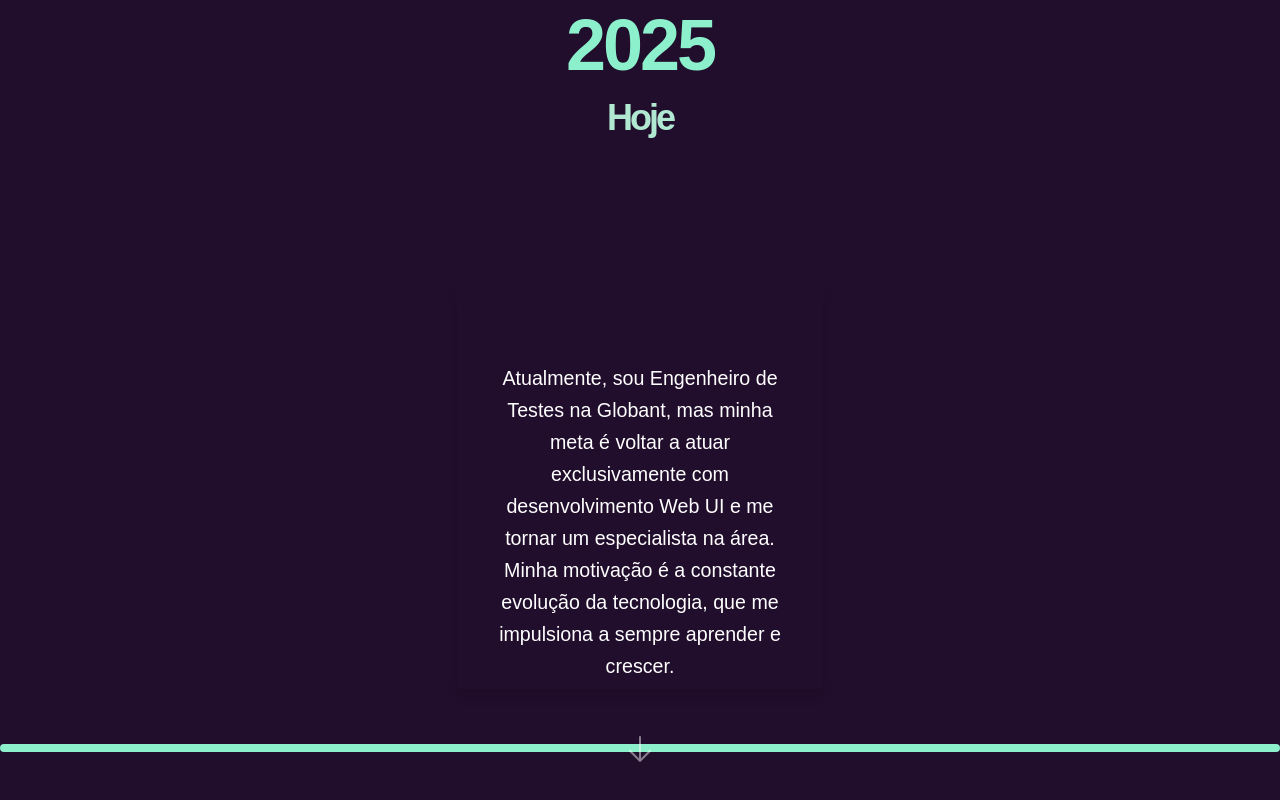
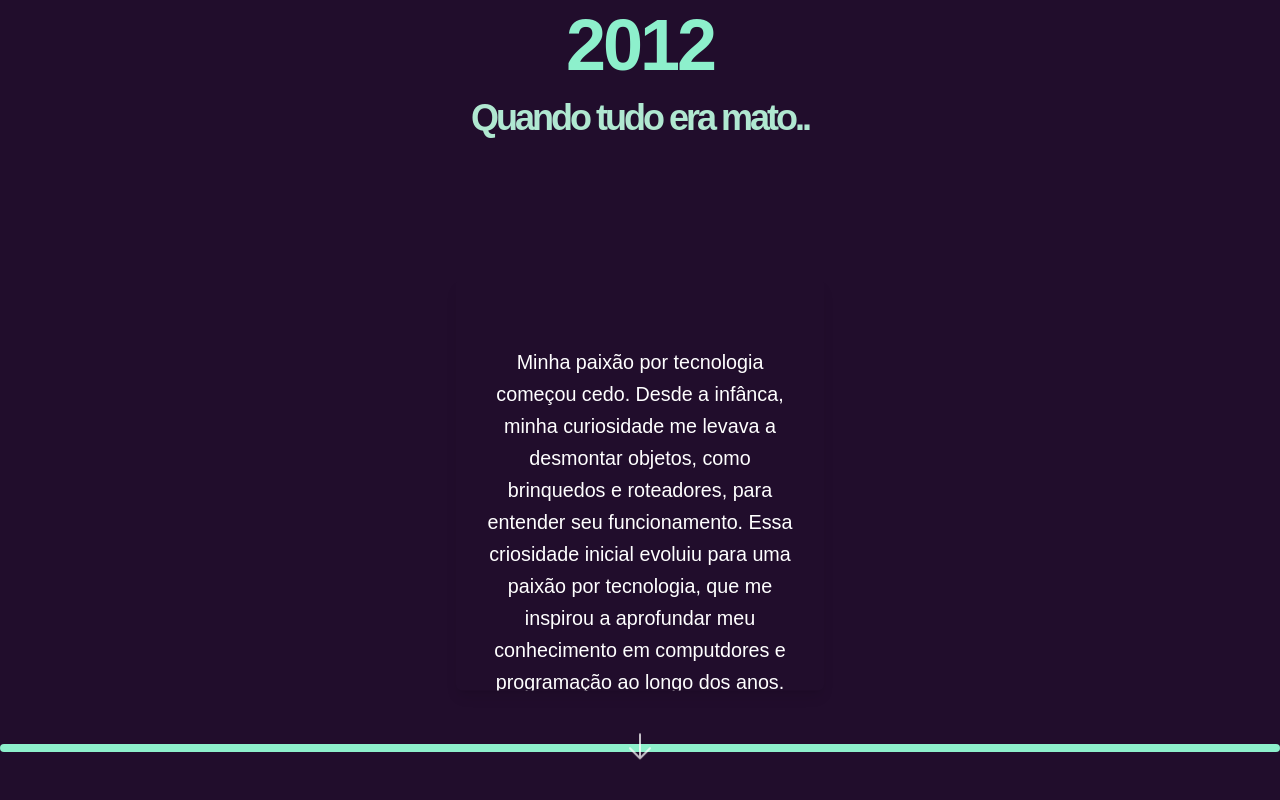
Before and after one commit to Gabrielvsiqueira/gabesiqueira.dev, a React (Vite) app: page /about in a window 1280 px wide. Shown: the top 800 px of the page. Built offline with nearby package versions, Linux system fonts and the light colour scheme; a web font is replaced by a local one.

Commit message:
refactor: change de order list into about and refactor  then main text

```diff
--- a/src/pages/About.jsx
+++ b/src/pages/About.jsx
@@ -139,19 +139,16 @@ export default function Parallax() {
 
   const galleryData = [
 
-    { id: 1, date: '2025', subtext: 'Hoje', text: 'Atualmente, sou Engenheiro de Testes na Globant, mas minha meta é voltar a atuar exclusivamente com desenvolvimento Web UI e me tornar um especialista na área. Minha motivação é a constante evolução da tecnologia, que me impulsiona a sempre aprender e crescer.' },
+    { id: 1, date: '2012', subtext: 'Quando tudo era mato..', text: 'Minha paixão por tecnologia começou cedo. Desde a infânca, minha curiosidade me levava a desmontar objetos, como brinquedos e roteadores, para entender seu funcionamento. Essa criosidade inicial evoluiu para uma paixão por tecnologia, que me inspirou a aprofundar meu conhecimento em computdores e programação ao longo dos anos.' },
+    { id: 2, date: '2019', subtext: 'Faculdade e descobrindo da minha Ítaca', text: 'Mais tarde, na faculdade, descobri que minha paixão de verdade era o desenvolvimento de software focado no usuário, estudando layouts e como as cores afetam a percepção e a experiência final de um produto. Desde então, descobri que queria trabalhar construindo interfaces de software e UX.' },
 
-    { id: 2, date: '2012', subtext: 'Quando tudo era mato..', text: 'Minha paixão por tecnologia começou cedo. Desde a infância, minha curiosidade me levava a desmontar objetos, como brinquedos e roteadores, para entender seu funcionamento. Essa curiosidade inicial evoluiu para uma paixão por tecnologia, que me inspirou a aprofundar meu conhecimento em computadores e programação ao longo dos anos.' },
+    { id: 3, date: '2020', text: 'Em meio à pandemia, continuei apaixonado por UI e decidi que era hora de testar minhas habilidades e conhecimentos. Com as aulas remotas, me juntei a alguns amigos e nos inscrevi no NASA Space Apps Challenge, o hackathon oficial da NASA. Ficamos em primeiro lugar no Brasil, o que foi um diferencial no meu currículo e me ajudou a conseguir meu primeiro estágio.' },
 
-    { id: 3, date: '2019', subtext: 'Faculdade e descobrindo da minha Ítaca', text: 'Mais tarde, na faculdade, descobri que minha paixão de verdade era o desenvolvimento de software focado no usuário, estudando layouts e como as cores afetam a percepção e a experiência final de um produto. Desde então, descobri que queria trabalhar construindo interfaces de software e UX.' },
+    { id: 4, date: '2021', subtext: 'Começo da minha trajetória profissional', text: ' Esse foi o pontapé inicial para minha carreira. Após várias entrevistas, consegui meu primeiro estágio em desenvolvimento de software. Foi um desafio e uma experiência incrível, onde aprendi back-end com Oracle e Node.js, e front-end com ReactJS, Bootstrap e Tailwind, além de metodologias ágeis e trabalho em equipe.' },
 
- { id: 4, date: '2020', text: 'Em meio à pandemia, continuei apaixonado por UI e decidi que era hora de testar minhas habilidades e conhecimentos. Com as aulas remotas, me juntei a alguns amigos e nos inscrevi no NASA Space Apps Challenge, o hackathon oficial da NASA. Ficamos em primeiro lugar no Brasil, o que foi um diferencial no meu currículo e me ajudou a conseguir meu primeiro estágio.' },
+    { id: 5, date: '2025', subtext: 'Hoje', text: 'Atualmente, sou Engenheiro de Software na Globant, mas minha meta é voltar a atuar exclusivamente com desenvolvimento Web UI e me tornar um especialista na área. Minha motivação é a constante evolução da tecnologia, que me impulsiona a sempre aprender e crescer.' },
 
-{ id: 5, date: '2021', subtext: 'Começo da minha trajetória profissional', text: ' Esse foi o pontapé inicial para minha carreira. Após várias entrevistas, consegui meu primeiro estágio em desenvolvimento de software. Foi um desafio e uma experiência incrível, onde aprendi back-end com Oracle e Node.js, e front-end com ReactJS, Bootstrap e Tailwind, além de metodologias ágeis e trabalho em equipe.' },
-
-{ id: 6, date: '2025', subtext: 'Nos dias de hoje..', text: 'Minha motivação central é o crescimento contínuo. Acredito que a tecnologia está em constante evolução, e é exatamente essa dinâmica que me inspira a sempre buscar novos aprendizados e me aprimorar. Meu foco em me especializar em Web UI e desenvolvimento front-end demonstra minha ambição genuína de dominar a área que realmente me apaixona.' },
-
-{ id: 7, date: 'Stacks', subtext: '', text: 'Minhas habilidades incluem o domínio de linguagens como: JavaScript, TypeScript e PHP, além de experiência com frameworks:  React e Vue. Também tenho conhecimento em frameworks de UI (Tailwind, Bootstrap, Material UI, Daisy UI) e ferramentas de design (Figma, StoryBook), complementando minha experiência com bancos de dados como PostgreSQL e MongoDB.' },
+    { id: 6, date: 'Stacks', subtext: '', text: 'Minhas habilidades incluem o domínio de linguagens como: JavaScript, TypeScript e PHP, além de experiência com frameworks:  React e Vue. Também tenho conhecimento em frameworks de UI (Tailwind, Bootstrap, Material UI, Daisy UI) e ferramentas de design (Figma, StoryBook), complementando minha experiência com bancos de dados como PostgreSQL e MongoDB.' },
 
 ];
 
--- a/src/pages/Home.jsx
+++ b/src/pages/Home.jsx
@@ -52,7 +52,7 @@ function Introduction() {
               Engenheiro de Software
             </motion.p>
             <motion.p variants={itemVariants} className='text-lg'>
-            Sou um Engenheiro de Software com uma forte paixão por desenvolvimento web, especialmente em UI/UX. Atuo hoje como Engenheiro de Testes, o que me permite garantir a qualidade e a robustez do código que produzo. Estou em busca de sempre aplicar meu conhecimento e minha paixão em desenvolvimento em novos desafios e projetos.
+            Sou um Engenheiro de Software com uma forte paixão por desenvolvimento web, especialmente em UI/UX.O que me permite garantir a qualidade e a robustez do código que produzo. Estou em busca de sempre aplicar meu conhecimento e minha paixão em desenvolvimento em novos desafios e projetos.
             </motion.p>
 
             <motion.div
```
